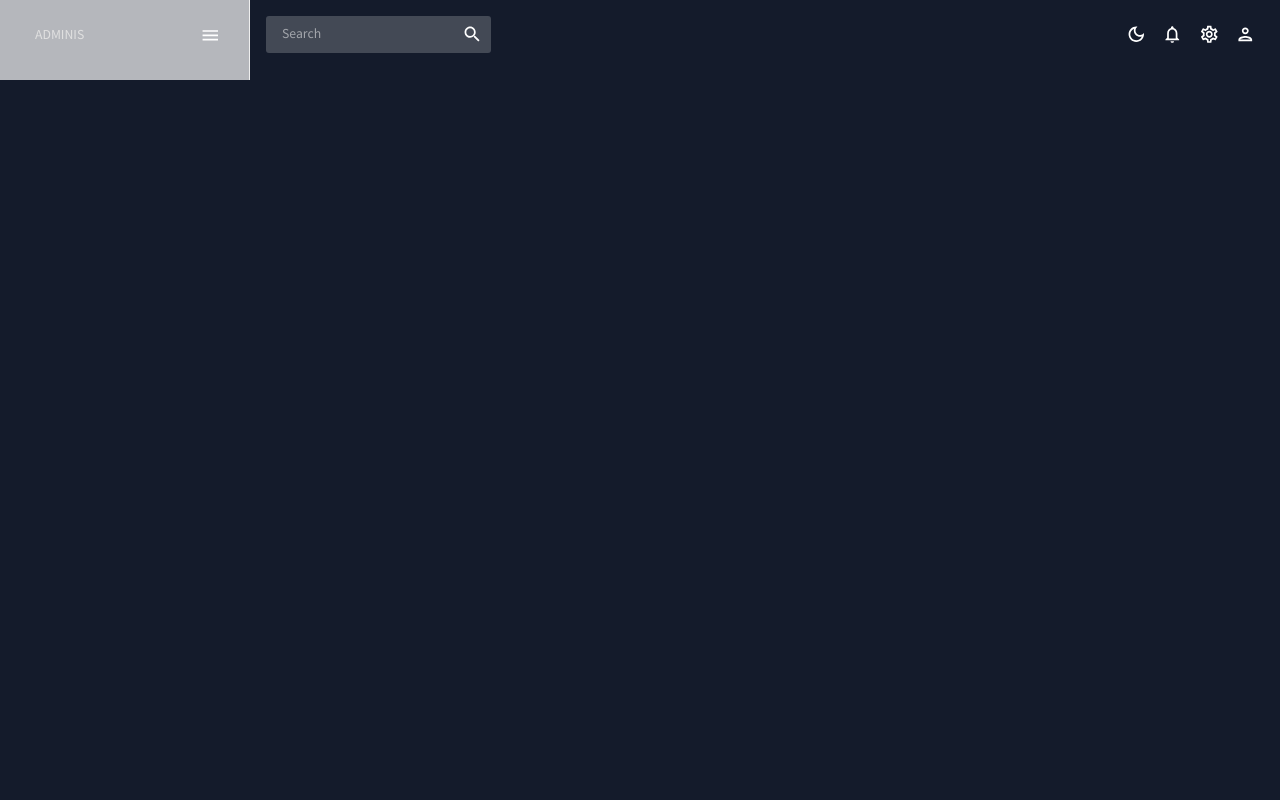
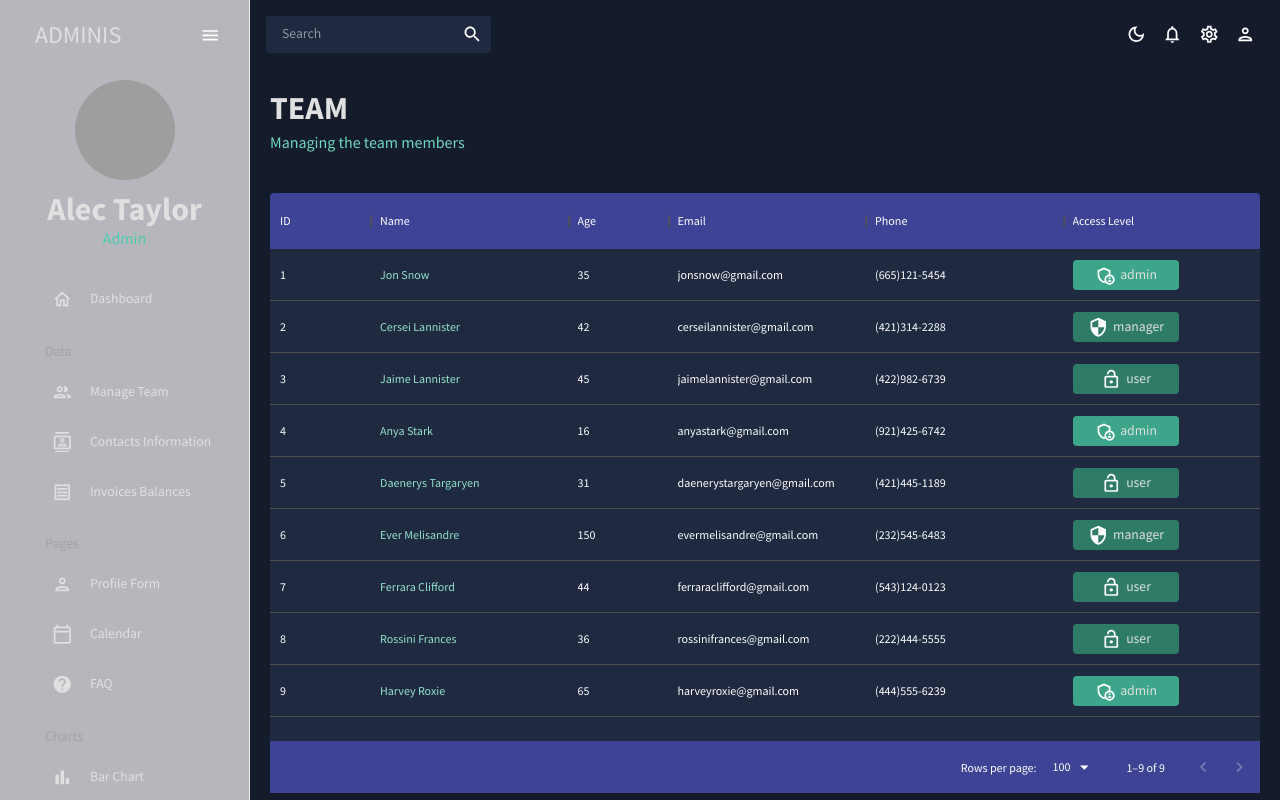
Before and after one commit to ataylor79/react-profile-dashboard, a React (Create React App) app: page /team in a window 1280 px wide. Before the commit this address had no page. Shown: the top 800 px of the page. Built offline with nearby package versions, Linux system fonts and the light colour scheme; grey boxes are pictures that could not be loaded.

Commit message:
add dashboard and team data table

```diff
--- a/src/App.tsx
+++ b/src/App.tsx
@@ -5,9 +5,9 @@
 import TopBar from './scenes/global/Topbar';
 import SideBar from './scenes/global/Sidebar';
 import Dashboard from './scenes/dashboard';
-// import Team from './scenes/team';
+import Team from './scenes/team';
 // import Invoices from './scenes/invoices';
-// import Contacts from './scenes/contacts';
+import Contacts from './scenes/contacts';
 // import Bar from './scenes/bar';
 // import Form from './scenes/form';
 // import Line from './scenes/line';
@@ -30,8 +30,8 @@
               <TopBar />
               <Routes>
                 <Route path="/" element={<Dashboard />}></Route>
-                {/* <Route path="/team" element={<Team />}></Route> */}
-                {/* <Route path="/contacts" element={<Contacts />}></Route> */}
+                <Route path="/team" element={<Team />}></Route>
+                <Route path="/contacts" element={<Contacts />}></Route>
                 {/* <Route path="/invoices" element={<Invoices />}></Route> */}
                 {/* <Route path="/form" element={<Form />}></Route> */}
                 {/* <Route path="/bar" element={<Bar />}></Route> */}
--- /dev/null
+++ b/src/components/Header.tsx
@@ -0,0 +1,30 @@
+import { Typography, Box, useTheme } from '@mui/material';
+import { tokens } from '../theme';
+
+interface HeaderProps {
+  title: string;
+  subtitle: string;
+}
+
+const Header = ({ title, subtitle }: HeaderProps) => {
+  const theme = useTheme();
+  const colours = tokens(theme.palette.mode);
+
+  return (
+    <Box sx={{ mb: '30px' }}>
+      <Typography
+        variant="h2"
+        color={colours.grey[100]}
+        fontWeight="bold"
+        sx={{ mb: '5px' }}
+      >
+        {title}
+      </Typography>
+      <Typography variant="h5" color={colours.greenAccent[400]}>
+        {subtitle}
+      </Typography>
+    </Box>
+  );
+};
+
+export default Header;
--- /dev/null
+++ b/src/scenes/contacts/index.tsx
@@ -0,0 +1,20 @@
+import { Box } from '@mui/material';
+import Header from '../../components/Header';
+
+const Dashboard = () => {
+  return (
+    <Box sx={{ m: '20px' }}>
+      <Box
+        sx={{
+          display: 'flex',
+          justifyContent: 'space-between',
+          alignItems: 'center',
+        }}
+      >
+        <Header title="CONTACTS" subtitle="View your contacts"></Header>
+      </Box>
+    </Box>
+  );
+};
+
+export default Dashboard;
--- a/src/scenes/dashboard/index.tsx
+++ b/src/scenes/dashboard/index.tsx
@@ -1,5 +1,20 @@
+import { Box } from '@mui/material';
+import Header from '../../components/Header';
+
 const Dashboard = () => {
-  return <div>Dashboard</div>;
+  return (
+    <Box sx={{ m: '20px' }}>
+      <Box
+        sx={{
+          display: 'flex',
+          justifyContent: 'space-between',
+          alignItems: 'center',
+        }}
+      >
+        <Header title="DASHBOARD" subtitle="Welcome to your dashboard"></Header>
+      </Box>
+    </Box>
+  );
 };
 
 export default Dashboard;
--- a/src/scenes/global/Sidebar.tsx
+++ b/src/scenes/global/Sidebar.tsx
@@ -1,11 +1,10 @@
-import { useState } from 'react';
+import React, { useState } from 'react';
 import {
   Sidebar as ProSidebar,
   Menu,
   MenuItem,
   useProSidebar,
 } from 'react-pro-sidebar';
-// import 'react-pro-sidebar/dist/styles/globalStyles';
 import { Box, IconButton, Typography, useTheme } from '@mui/material';
 import { Link } from 'react-router-dom';
 import { tokens } from '../../theme';
@@ -19,33 +18,62 @@
 import HelpOutlinedIcon from '@mui/icons-material/HelpOutlined';
 import BarChartOutlinedIcon from '@mui/icons-material/BarChartOutlined';
 import PieChartOutlinedIcon from '@mui/icons-material/PieChartOutlined';
-import TimeLineOutlinedIcon from '@mui/icons-material/TimeLineOutlined';
+import TimelineOutlinedIcon from '@mui/icons-material/TimelineOutlined';
 import MenuOutlinedIcon from '@mui/icons-material/MenuOutlined';
 import MapOutlinedIcon from '@mui/icons-material/MapOutlined';
+
+import profileImage from '../../assets/user.png';
+
+interface ItemProps {
+  title: string;
+  to: string;
+  icon: React.ReactNode;
+  selected: string;
+  setSelected: (title: string) => void;
+}
+
+const Item = ({ title, to, icon, selected, setSelected }: ItemProps) => {
+  const theme = useTheme();
+  const colours = tokens(theme.palette.mode);
+
+  return (
+    <MenuItem
+      active={selected === title}
+      style={{ color: colours.grey[100] }}
+      onClick={() => setSelected(title)}
+      icon={icon}
+      routerLink={<Link to={to} />}
+    >
+      <Typography>{title}</Typography>
+    </MenuItem>
+  );
+};
 
 const Sidebar = () => {
   const theme = useTheme();
   const colours = tokens(theme.palette.mode);
-  const { collapseSidebar, collapsed } = useProSidebar();
-  const [selected, isSelected] = useState('Dashboard');
+  const { collapseSidebar, toggleSidebar, collapsed } = useProSidebar();
+  const [selected, setSelected] = useState('Dashboard');
 
   return (
     <Box
       sx={{
+        '& .sidebar': {
+          height: '100vh',
+        },
         '& .sidebar-inner': {
           background: `${colours.primary[400]} !important`,
         },
         '& .icon-wrapper': {
           backgroundColor: 'transparent !important',
         },
-        '& .inner-item': {
-          padding: '5px 35px 5px 20px !important',
+        '& .menu-item:hover .menu-anchor': {
+          color: '#868dfb !important',
+          backgroundColor: 'transparent !important',
         },
-        '& .inner-item:hover': {
-          color: '#868dfb !important',
-        },
-        '& .menu-item:active': {
+        '& .menu-item.active .menu-anchor': {
           color: '#6870fa !important',
+          backgroundColor: 'transparent !important',
         },
       }}
     >
@@ -68,13 +96,150 @@
                   ml: '15px',
                 }}
               >
-                <Typography>ADMINIS</Typography>
-                <IconButton onClick={() => collapseSidebar()}>
+                <Typography variant="h3" color={colours.grey[100]}>
+                  ADMINIS
+                </Typography>
+                <IconButton onClick={() => toggleSidebar()}>
                   <MenuOutlinedIcon />
                 </IconButton>
               </Box>
             )}
           </MenuItem>
+          {!collapsed && (
+            <Box mb="25px">
+              <Box
+                sx={{
+                  display: 'flex',
+                  justifyContent: 'center',
+                  alignItems: 'center',
+                }}
+              >
+                <img
+                  alt="profile-user"
+                  width="100px"
+                  height="100px"
+                  src={profileImage}
+                  style={{ cursor: 'pointer', borderRadius: '50%' }}
+                ></img>
+              </Box>
+
+              <Box textAlign="center">
+                <Typography
+                  variant="h2"
+                  color={colours.grey[100]}
+                  fontWeight="bold"
+                  sx={{ m: '10px 0 0 0' }}
+                >
+                  Alec Taylor
+                </Typography>
+                <Typography variant="h5" color={colours.greenAccent[500]}>
+                  Admin
+                </Typography>
+              </Box>
+            </Box>
+          )}
+
+          {/* Menu Items */}
+          <Box paddingLeft={collapsed ? undefined : '10%'}>
+            <Item
+              title="Dashboard"
+              to="/"
+              icon={<HomeOutlinedIcon />}
+              selected={selected}
+              setSelected={setSelected}
+            ></Item>
+            <Typography
+              variant="h6"
+              color={colours.grey[300]}
+              sx={{ m: '15px 0 5px 20px' }}
+            >
+              Data
+            </Typography>
+            <Item
+              title="Manage Team"
+              to="/team"
+              icon={<PeopleOutlinedIcon />}
+              selected={selected}
+              setSelected={setSelected}
+            ></Item>
+            <Item
+              title="Contacts Information"
+              to="/contacts"
+              icon={<ContactsOutlinedIcon />}
+              selected={selected}
+              setSelected={setSelected}
+            ></Item>
+            <Item
+              title="Invoices Balances"
+              to="/invoices"
+              icon={<ReceiptOutlinedIcon />}
+              selected={selected}
+              setSelected={setSelected}
+            ></Item>
+            <Typography
+              variant="h6"
+              color={colours.grey[300]}
+              sx={{ m: '15px 0 5px 20px' }}
+            >
+              Pages
+            </Typography>
+            <Item
+              title="Profile Form"
+              to="/form"
+              icon={<PersonOutlinedIcon />}
+              selected={selected}
+              setSelected={setSelected}
+            ></Item>
+            <Item
+              title="Calendar"
+              to="/calendar"
+              icon={<CalendarTodayOutlinedIcon />}
+              selected={selected}
+              setSelected={setSelected}
+            ></Item>
+            <Item
+              title="FAQ"
+              to="/faq"
+              icon={<HelpOutlinedIcon />}
+              selected={selected}
+              setSelected={setSelected}
+            ></Item>
+            <Typography
+              variant="h6"
+              color={colours.grey[300]}
+              sx={{ m: '15px 0 5px 20px' }}
+            >
+              Charts
+            </Typography>
+            <Item
+              title="Bar Chart"
+              to="/bar"
+              icon={<BarChartOutlinedIcon />}
+              selected={selected}
+              setSelected={setSelected}
+            ></Item>
+            <Item
+              title="Pie Chart"
+              to="/pie"
+              icon={<PieChartOutlinedIcon />}
+              selected={selected}
+              setSelected={setSelected}
+            ></Item>
+            <Item
+              title="Line Chart"
+              to="/line"
+              icon={<TimelineOutlinedIcon />}
+              selected={selected}
+              setSelected={setSelected}
+            ></Item>
+            <Item
+              title="Geography Chart"
+              to="/geography"
+              icon={<MapOutlinedIcon />}
+              selected={selected}
+              setSelected={setSelected}
+            ></Item>
+          </Box>
         </Menu>
       </ProSidebar>
     </Box>
--- /dev/null
+++ b/src/scenes/team/index.tsx
@@ -0,0 +1,98 @@
+import { Box, Typography, useTheme } from '@mui/material';
+import { DataGrid, GridColumns, GridRenderCellParams } from '@mui/x-data-grid';
+import Header from '../../components/Header';
+import { mockDataTeam } from '../../data/mockData';
+import AdminPanelOutlinedIcons from '@mui/icons-material/AdminPanelSettingsOutlined';
+import LockOpenOutlinedIcons from '@mui/icons-material/LockOpenOutlined';
+import SecurityOutlinedIcons from '@mui/icons-material/SecurityOutlined';
+
+import { tokens, Colours } from '../../theme';
+
+const renderAccessCell = (
+  { row: { access } }: GridRenderCellParams<any, any, any>,
+  colours: Colours
+): React.ReactNode => {
+  return (
+    <Box
+      sx={{
+        width: '60%',
+        align: 'left',
+        p: '5px',
+        display: 'flex',
+        justifyContent: 'center',
+        backgroundColor:
+          access === 'admin'
+            ? colours.greenAccent[600]
+            : colours.greenAccent[700],
+        borderRadius: '4px',
+      }}
+    >
+      {access === 'admin' && <AdminPanelOutlinedIcons />}
+      {access === 'manager' && <SecurityOutlinedIcons />}
+      {access === 'user' && <LockOpenOutlinedIcons />}
+      <Typography color={colours.grey[100]} sx={{ ml: '5px' }}>
+        {access}
+      </Typography>
+    </Box>
+  );
+};
+
+const Team = () => {
+  const theme = useTheme();
+  const colours = tokens(theme.palette.mode);
+
+  const columns: GridColumns = [
+    { field: 'id', headerName: 'ID' },
+    {
+      field: 'name',
+      headerName: 'Name',
+      flex: 1,
+      cellClassName: 'name-column--cell',
+    },
+    {
+      field: 'age',
+      headerName: 'Age',
+      headerAlign: 'left',
+      align: 'left',
+    },
+    { field: 'email', headerName: 'Email', flex: 1 },
+    { field: 'phone', headerName: 'Phone', flex: 1 },
+    {
+      field: 'access',
+      headerName: 'Access Level',
+      flex: 1,
+      headerAlign: 'left',
+      align: 'left',
+      renderCell: (params) => renderAccessCell(params, colours),
+    },
+  ];
+  return (
+    <Box sx={{ m: '20px' }}>
+      <Header title="TEAM" subtitle="Managing the team members"></Header>
+      <Box
+        sx={{
+          m: '40px 0 0 0',
+          height: '75vh',
+          '& .MuiDataGrid-root': { border: 'none' },
+          '& .MuiDataGrid-cell': { borderBottom: 'none' },
+          '& .name-column--cell': { color: colours.greenAccent[300] },
+          '& .MuiDataGrid-columnHeaders': {
+            backgroundColor: colours.blueAccent[700],
+            borderBottom: 'none',
+          },
+          '& .MuiDataGrid-virtualScroller': {
+            backgroundColor: colours.primary[400],
+          },
+          '& .MuiDataGrid-footerContainer': {
+            borderTop: 'none',
+            backgroundColor: colours.blueAccent[700],
+          },
+        }}
+      >
+        <DataGrid rows={mockDataTeam} columns={columns} />
+      </Box>
+    </Box>
+  );
+};
+
+export default Team;
--- a/src/theme.ts
+++ b/src/theme.ts
@@ -4,8 +4,13 @@
 // types
 type ThemeMode = 'dark' | 'light';
 type UseMode = () => [Partial<Theme>, { toggleColourMode: () => void }];
+export type Colours = {
+  [key: string]: {
+    [key: number]: string;
+  };
+};
 
-export const tokens = (mode: ThemeMode) => ({
+export const tokens = (mode: ThemeMode): Colours => ({
   ...(mode === 'dark' ? darkColours : lightColours),
 });
 
@@ -25,7 +30,7 @@
     100: '#d0d1d5',
     200: '#a1a4aa',
     300: '#727680',
-    400: '#434955',
+    400: '#1F2A40',
     500: '#141b2b',
     600: '#101622',
     700: '#0c101a',
```
Also changed, not shown: 1 other file (tests, documents, lock files or other folders).
